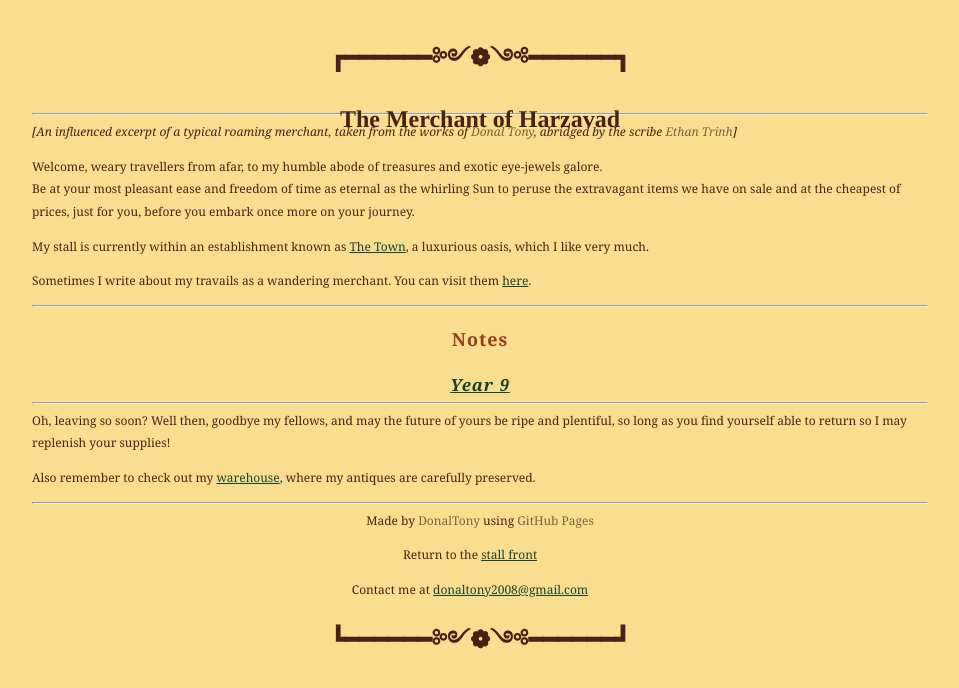
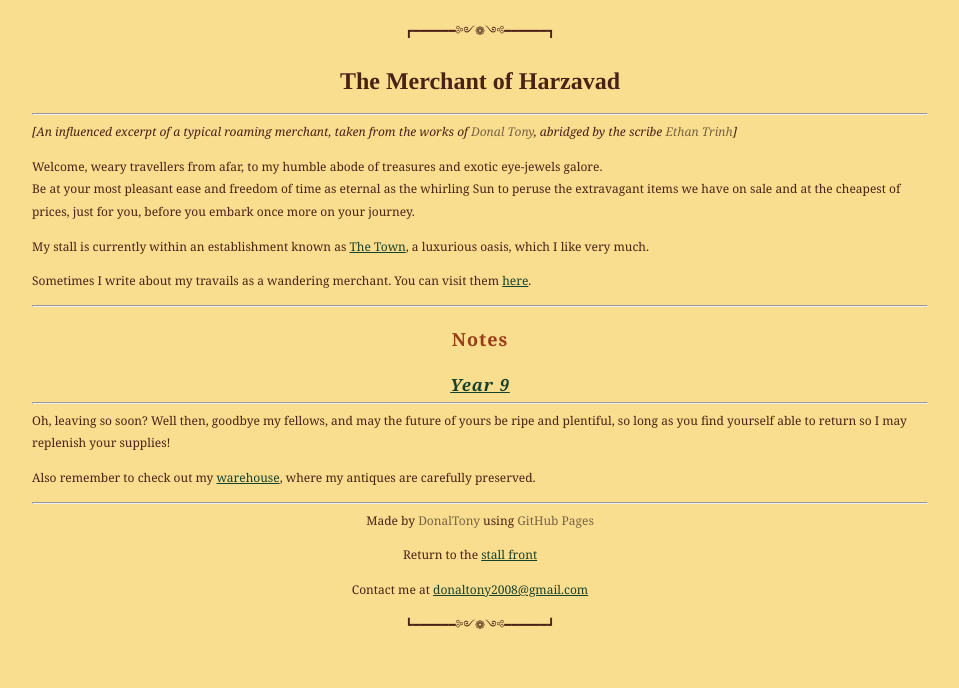
Before and after one commit to dvaraka/the-merchant, a Jekyll site: the page built from index.md, in a window 1280 px wide. Shown: the top 688 px of the page, without its empty margins (160-1119 px from the left). Built offline with Jekyll 4.4.1, drawn with Linux system fonts in a browser that asks for light colours; our own code applies the rules of GitHub Pages for plain Markdown files.

Commit message:
Update default.html

```diff
--- a/_layouts/default.html
+++ b/_layouts/default.html
@@ -7,7 +7,7 @@
 </head>
 <body>
   <header>
-    <h1>┏━━━━━━༻❁༺━━━━━━┓</h1>
+    <p>┏━━━━━━༻❁༺━━━━━━┓</p>
     <h1>The Merchant of Harzavad</h1>
   </header>
   <hr class="divider_one">
@@ -17,6 +17,6 @@
     <p>Made by <abbr>DonalTony</abbr> using <abbr>GitHub Pages</abbr></p>
     <p>Return to the <a href="https://harzavad.github.io/the-merchant/">stall front</a></p>
     <p>Contact me at <a href="mailto:donaltony2008@gmail.com">donaltony2008@gmail.com</a></p>
-    <h1>┗━━━━━━༻❁༺━━━━━━┛</h1>
+    <p>┗━━━━━━༻❁༺━━━━━━┛</p>
   </footer>
 </body>
```
